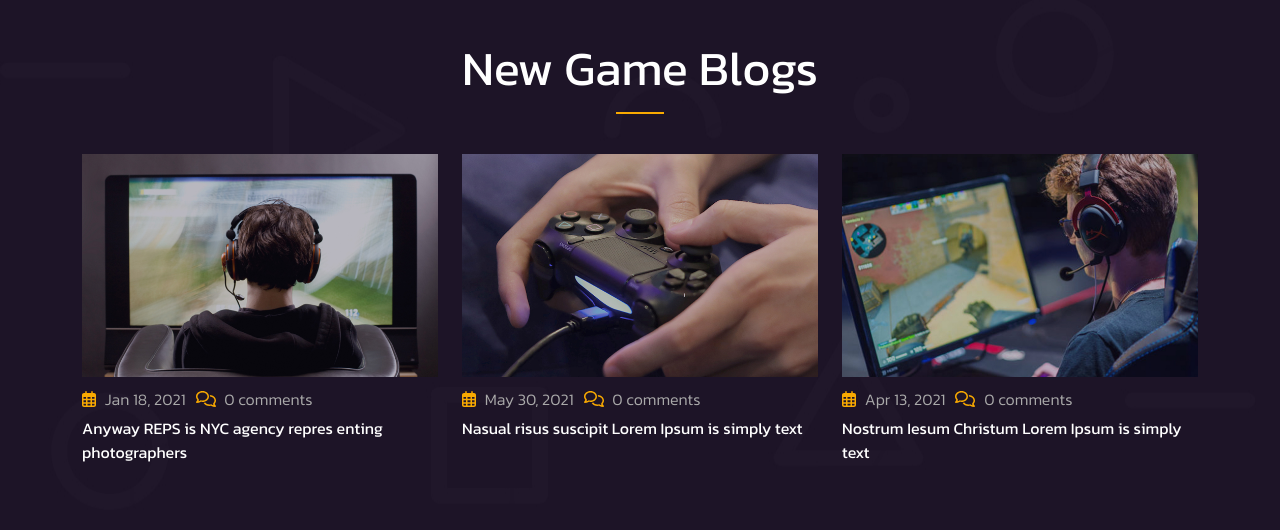
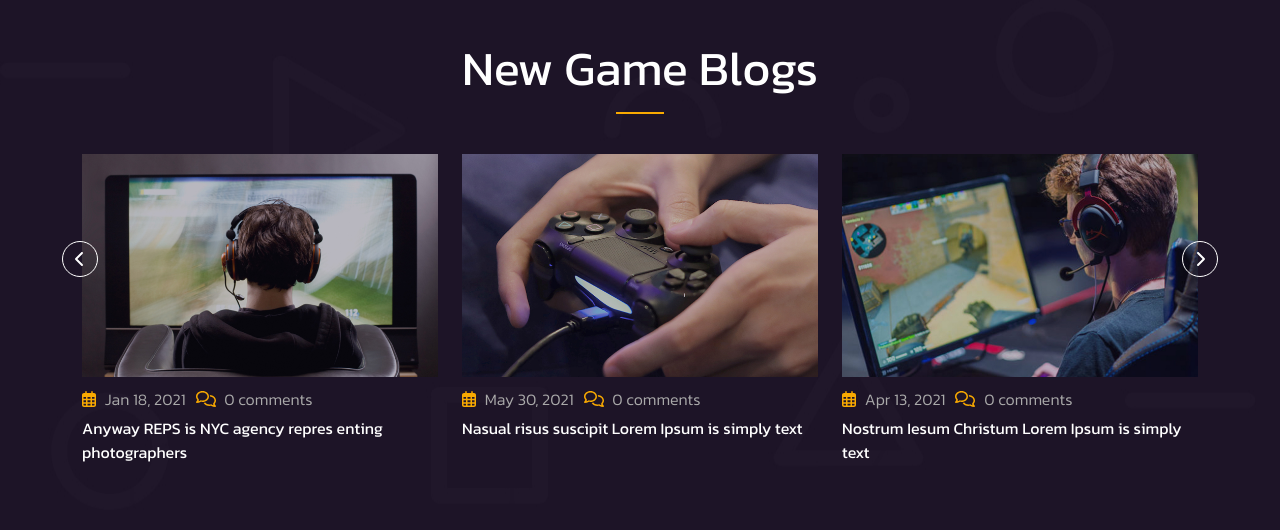
Before and after one commit to umbertofaenza/proj-html-vuejs, a Vue app: page / in a window 1280 px wide. Shown: the part 4520-5050 px from the top of the page. Built offline with nearby package versions, Linux system fonts and the light colour scheme.

Commit message:
feat: add prev/next controls to blog posts

```diff
--- a/src/components/section_components/Blogs.vue
+++ b/src/components/section_components/Blogs.vue
@@ -21,8 +21,16 @@ export default {
     <!-- title -->
     <div class="section-title">New Game Blogs</div>
     <!-- cards -->
-    <div class="row row-cols-3">
+    <div class="row row-cols-3" id="blogs-list">
+      <!-- arrow left -->
+      <div class="arrow left">
+        <font-awesome-icon :icon="['fas', 'chevron-left']" />
+      </div>
       <BlogCard v-for="blog in this.store.blogsData" :blog="blog" />
+      <!-- arrow right -->
+      <div class="arrow right">
+        <font-awesome-icon :icon="['fas', 'chevron-right']" />
+      </div>
     </div>
   </section>
 </template>
@@ -33,6 +41,10 @@ export default {
 #blogs {
   border-bottom: 1px solid #444;
   padding-bottom: 4rem;
+}
+
+#blogs-list {
+  position: relative;
 }
 .section-title {
   font-size: 3rem;
@@ -48,4 +60,31 @@ export default {
     margin-bottom: 1.5rem;
   }
 }
+
+.arrow {
+  border: 1px solid currentColor;
+  width: max-content;
+  height: max-content;
+  aspect-ratio: 1;
+  border-radius: 50%;
+
+  display: flex;
+  justify-content: center;
+  align-items: center;
+  cursor: pointer;
+}
+
+.arrow.left {
+  position: absolute;
+  top: 30%;
+  left: -0.5rem;
+  z-index: 1;
+}
+
+.arrow.right {
+  position: absolute;
+  top: 30%;
+  right: -0.5rem;
+  z-index: 1;
+}
 </style>
```
